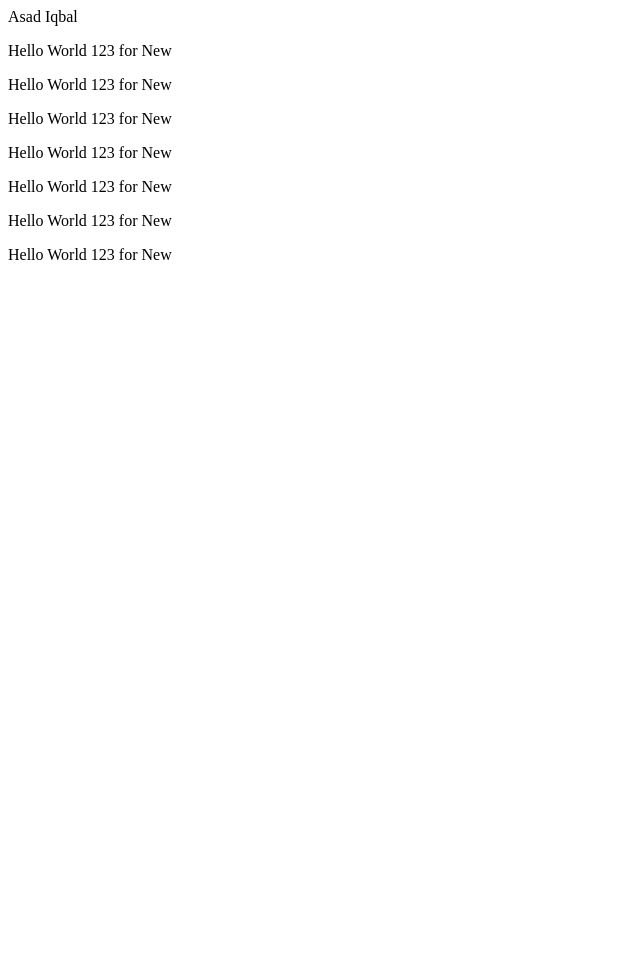
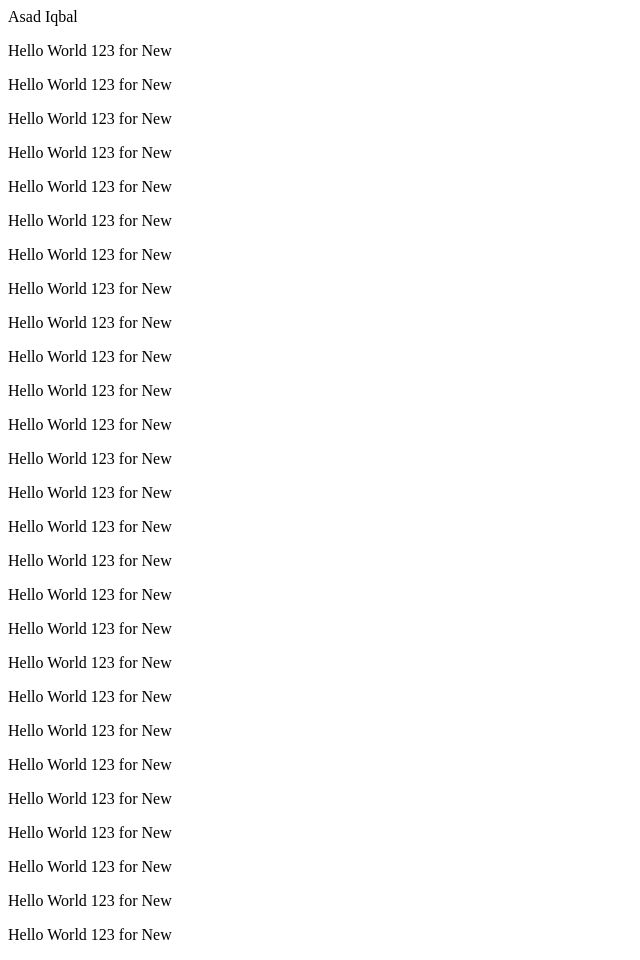
Before and after one commit to AsadIqbal6019/test-repo, a plain HTML site: page index.html in a window 1280 px wide. Shown: the whole page, without its empty margins (0-640 px from the left). Before the commit the page ends 800 px from the top, so only its background shows below. Drawn offline with Linux system fonts and the light colour scheme.

Commit message:
Add More P tag in index.html

```diff
--- a/index.html
+++ b/index.html
@@ -21,6 +21,26 @@
     <p>Hello World 123 for New </p>
     <p>Hello World 123 for New </p>
     <p>Hello World 123 for New </p>
+    <p>Hello World 123 for New </p>
+    <p>Hello World 123 for New </p>
+    <p>Hello World 123 for New </p>
+    <p>Hello World 123 for New </p>
+    <p>Hello World 123 for New </p>
+    <p>Hello World 123 for New </p>
+    <p>Hello World 123 for New </p>
+    <p>Hello World 123 for New </p>
+    <p>Hello World 123 for New </p>
+    <p>Hello World 123 for New </p>
+    <p>Hello World 123 for New </p>
+    <p>Hello World 123 for New </p>
+    <p>Hello World 123 for New </p>
+    <p>Hello World 123 for New </p>
+    <p>Hello World 123 for New </p>
+    <p>Hello World 123 for New </p>
+    <p>Hello World 123 for New </p>
+    <p>Hello World 123 for New </p>
+    <p>Hello World 123 for New </p>
+    <p>Hello World 123 for New </p>
 
 
 </body>
```
